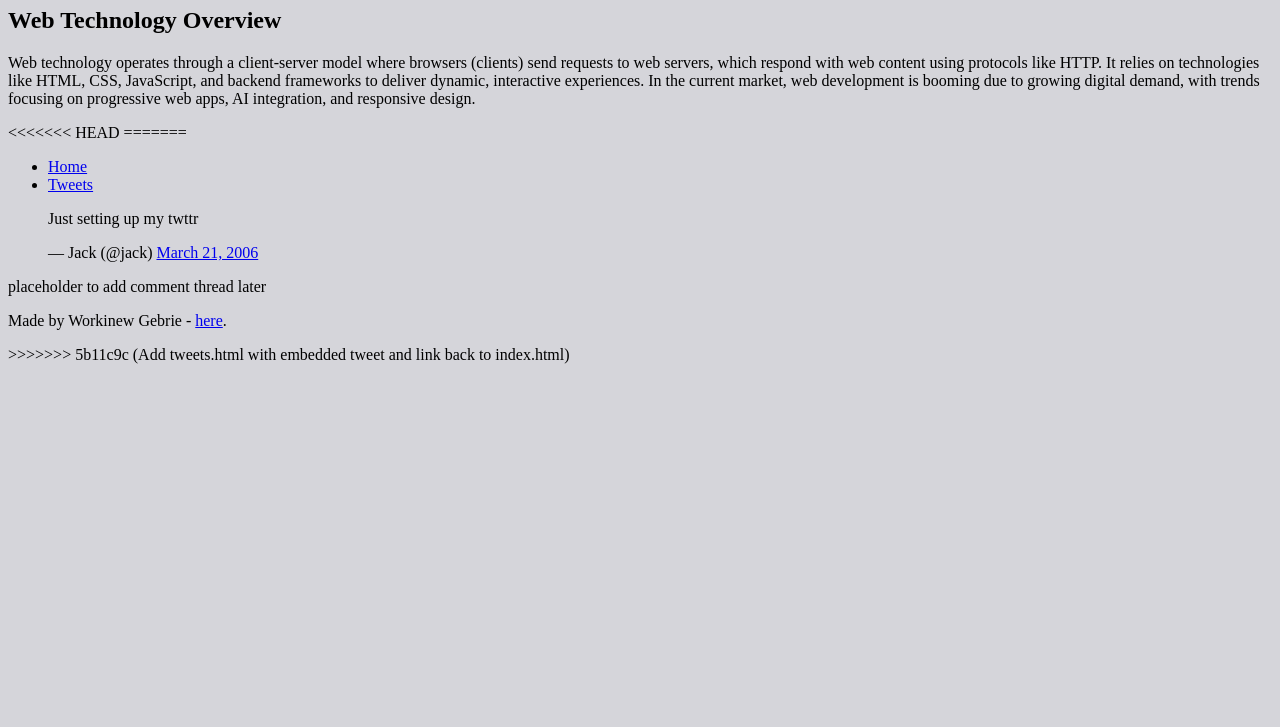
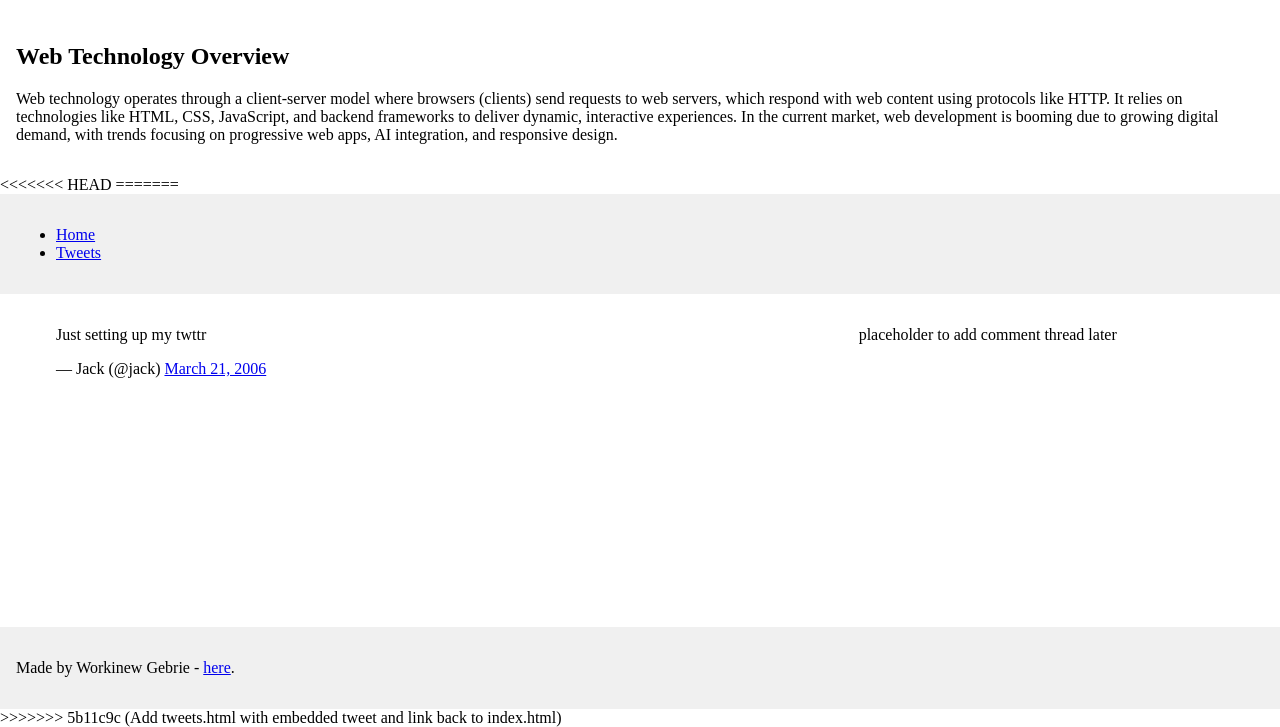
Before and after one commit to workinewgebrie/alx_html_css, a plain HTML site: page tweets.html in a window 1280 px wide. Shown: the part 73-800 px from the top of the page. Drawn offline with Linux system fonts and the light colour scheme.

Commit message:
implement flexbox layout for positioning

```diff
--- a/base.css
+++ b/base.css
@@ -1,3 +1,37 @@
-body{
-    background-color: rgb(213, 213, 218);
+/* Make body and main flex containers */
+body {
+  display: flex;
+  flex-direction: column; /* stack header, main, footer vertically */
+  height: 100vh; /* full viewport height */
+  margin: 0; /* remove default margin */
 }
+
+main {
+  display: flex;
+  flex-direction: row; /* place article and aside side-by-side */
+  flex: auto; /* automatic width and height */
+  flex-grow: 1; /* make main grow to fill available space */
+}
+
+/* Article takes 2/3 width */
+article {
+  flex: 2;
+  overflow-y: auto; /* allow vertical scrolling */
+  padding: 1rem;
+  box-sizing: border-box;
+}
+
+/* Aside takes 1/3 width */
+aside {
+  flex: 1;
+  overflow-y: auto; /* allow vertical scrolling */
+  padding: 1rem;
+  box-sizing: border-box;
+}
+
+/* Optional: styling for header and footer to separate visually */
+header, footer {
+  padding: 1rem;
+  background-color: #f0f0f0;
+  box-sizing: border-box;
+}
--- a/styles.css
+++ b/styles.css
@@ -1,3 +1,37 @@
+/* Make body and main flex containers */
 body {
-    background-color: rgb(193, 193, 211);
+  display: flex;
+  flex-direction: column; /* stack header, main, footer vertically */
+  height: 100vh; /* full viewport height */
+  margin: 0; /* remove default margin */
 }
+
+main {
+  display: flex;
+  flex-direction: row; /* place article and aside side-by-side */
+  flex: auto; /* automatic width and height */
+  flex-grow: 1; /* make main grow to fill available space */
+}
+
+/* Article takes 2/3 width */
+article {
+  flex: 2;
+  overflow-y: auto; /* allow vertical scrolling */
+  padding: 1rem;
+  box-sizing: border-box;
+}
+
+/* Aside takes 1/3 width */
+aside {
+  flex: 1;
+  overflow-y: auto; /* allow vertical scrolling */
+  padding: 1rem;
+  box-sizing: border-box;
+}
+
+/* Optional: styling for header and footer to separate visually */
+header, footer {
+  padding: 1rem;
+  background-color: #f0f0f0;
+  box-sizing: border-box;
+}
```
